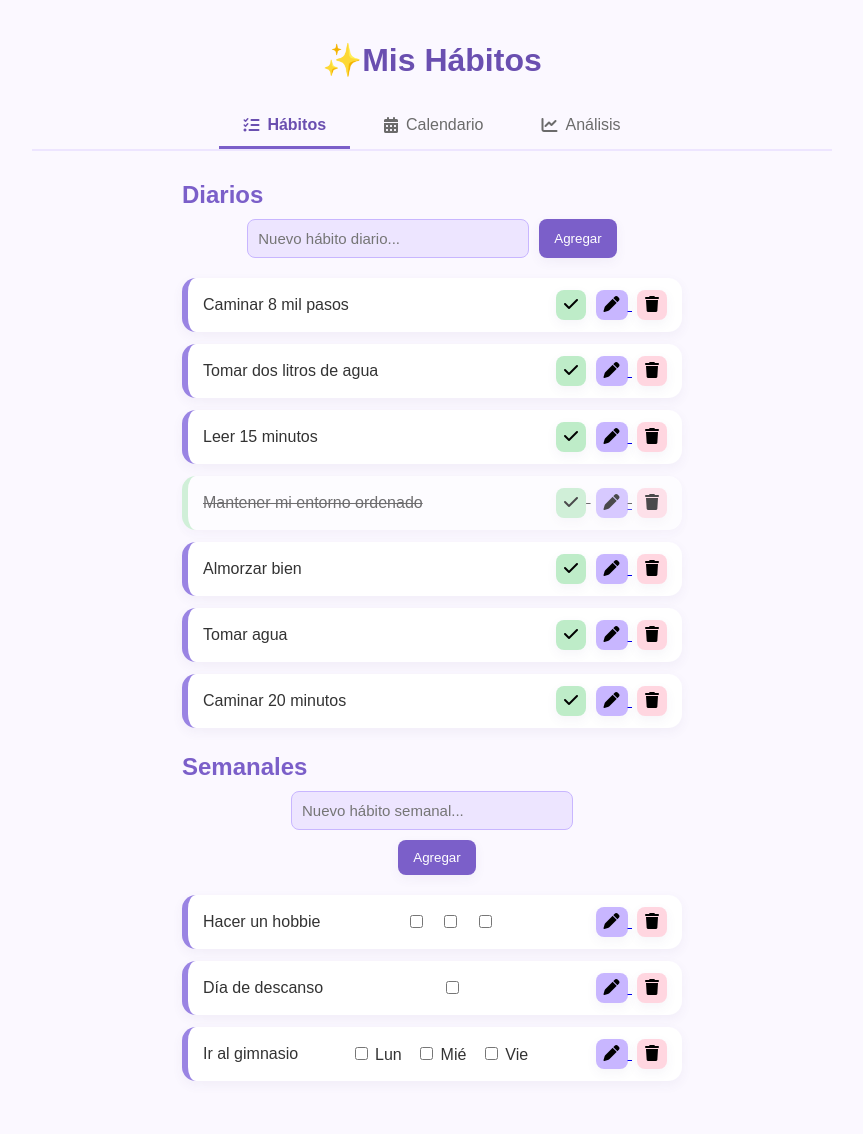
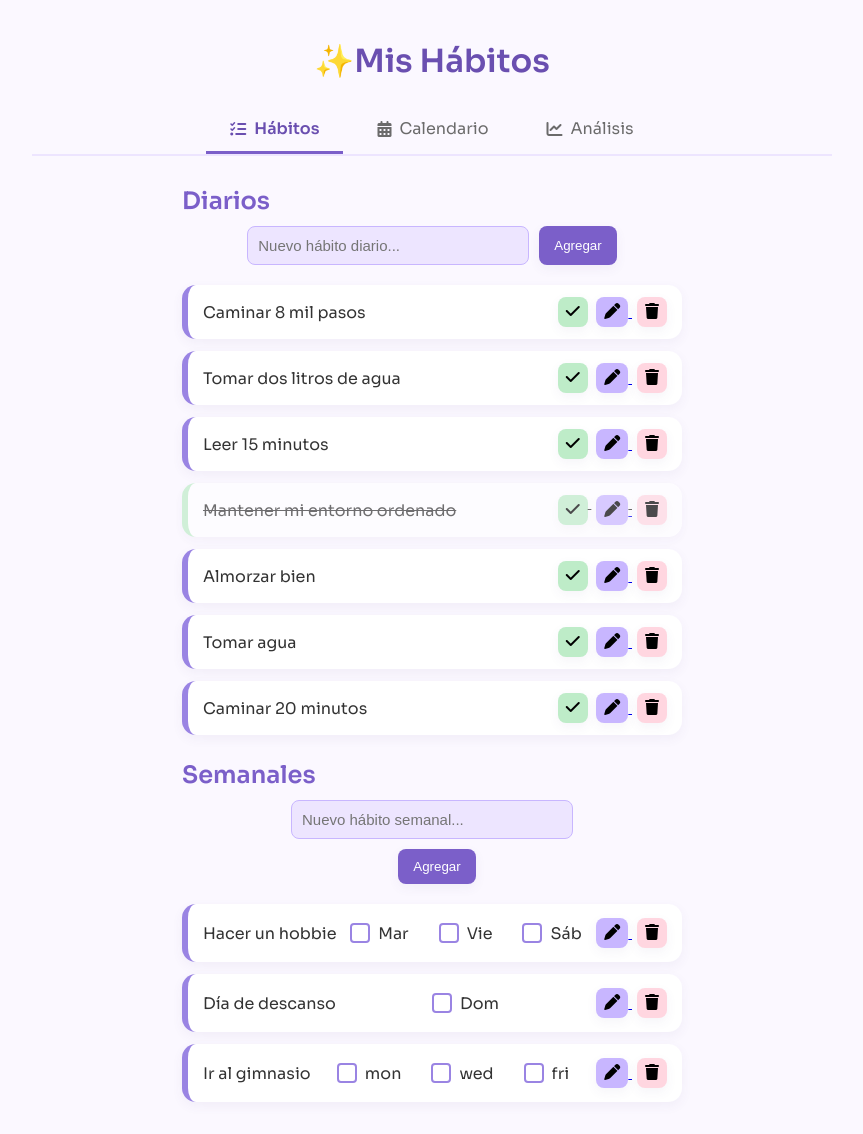
Before and after one commit to caaamyro-ai/proyectofinal, a Flask app: page / in a window 1280 px wide. Shown: the whole page, without its empty margins (208-1071 px from the left). Before the commit the page ends 1081 px from the top, so only its background shows below. Run offline with Flask 3, Linux system fonts and the light colour scheme.

Commit message:
cambios main

```diff
--- a/app/static/styles.css
+++ b/app/static/styles.css
@@ -1,3 +1,5 @@
+@import url('https://fonts.googleapis.com/css2?family=Sora:wght@300;400;500;600&display=swap');
+
 :root{
  --lavanda-1: #EDE5FF;
  --lavanda-2: #C8B6FF;
@@ -18,7 +20,7 @@
 }
 
 body {
-    font-family: Arial, sans-serif;
+    font-family: 'Sora', sans-serif;
     background: var(--fondo);
     margin: 0;
     padding: 20px;
@@ -509,3 +511,64 @@ h2 {
         font-size: 14px;
     }
 }
+/* ============================================
+   CHECKBOXES MEJORADOS PARA SEMANALES
+   ============================================ */
+
+.days-box {
+    display: flex;
+    gap: 10px;
+    align-items: center;
+    flex-wrap: wrap;
+}
+
+.days-box label {
+    display: flex;
+    align-items: center;
+    gap: 5px;
+    cursor: pointer;
+    padding: 4px 8px;
+    border-radius: var(--radius-sm);
+    transition: all 0.2s ease;
+}
+
+.days-box label:hover {
+    background: var(--lavanda-1);
+}
+
+/* Ocultar el checkbox nativo */
+.days-box input[type="checkbox"] {
+    appearance: none;
+    width: 20px;
+    height: 20px;
+    border: 2px solid var(--lavanda-3);
+    border-radius: 4px;
+    cursor: pointer;
+    position: relative;
+    transition: all 0.2s ease;
+    background: white;
+}
+
+/* Cuando está marcado */
+.days-box input[type="checkbox"]:checked {
+    background: var(--verde-pastel);
+    border-color: var(--verde-pastel);
+}
+
+/* El check ✓ */
+.days-box input[type="checkbox"]:checked::after {
+    content: '✓';
+    position: absolute;
+    top: 50%;
+    left: 50%;
+    transform: translate(-50%, -50%);
+    color: #2d5f3d;
+    font-size: 14px;
+    font-weight: bold;
+}
+
+/* Hover */
+.days-box input[type="checkbox"]:hover {
+    border-color: var(--lavanda-4);
+    transform: scale(1.1);
+}
--- a/app/templates/index.html
+++ b/app/templates/index.html
@@ -86,27 +86,21 @@
         <div class="habit-item">
 
             <span>{{ habit.name }}</span>
-
             <!-- CHECKBOXES SOLO DE LOS DÍAS CONFIGURADOS -->
 <div class="days-box">
 
-                {% set day_names = {
-                    'mon': 'Lun', 'tue': 'Mar', 'wed': 'Mié',
-                    'thu': 'Jue', 'fri': 'Vie', 'sat': 'Sáb', 'sun': 'Dom'
-                } %}
+    {% set days_list = habit.days.split(',') if habit.days else [] %}
 
-                {% set days_list = habit.days.split(',') %}
-
-                {% for d in days_list %}
+    {% for day in days_list %}
     <form action="{{ url_for('logs.log_weekly', habit_id=habit.id) }}"
           method="POST"
-                      style="display:inline; margin-right:10px;">
+          style="display:inline;">
 
-                    <input type="hidden" name="day" value="{{ d }}">
+        <input type="hidden" name="day" value="{{ day }}">
 
         <label>
             <input type="checkbox" onchange="this.form.submit()">
-                        {{ day_names[d] }}
+            {{ day[:3] }}  <!-- Muestra solo las primeras 3 letras: "Lun", "Mar", etc. -->
         </label>
     </form>
     {% endfor %}
```
Also changed, not shown: instance/habits.db. Lines whose indentation alone changed are shown as unchanged.
